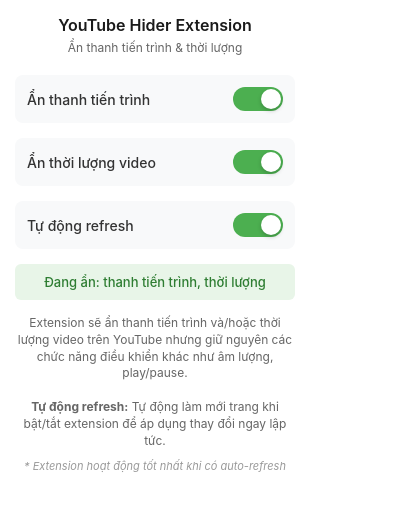
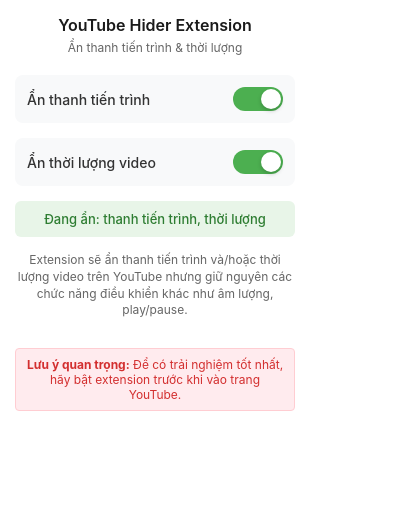
Before and after one commit to PhanKydeptrai/TubeTuner, a browser extension: page popup.html in a window 400 px wide. Drawn offline with Linux system fonts and the light colour scheme.

Commit message:
Add important note and hide auto-refresh feature in popup

```diff
--- a/popup.html
+++ b/popup.html
@@ -106,6 +106,22 @@
             margin-top: 10px;
             font-style: italic;
         }
+
+        .important-note {
+            font-size: 12px;
+            color: #d32f2f;
+            text-align: center;
+            margin-top: 12px;
+            padding: 8px;
+            border: 1px solid #ffcdd2;
+            background-color: #ffebee;
+            border-radius: 4px;
+        }
+
+        /* Tạm thời ẩn tính năng auto-refresh */
+        #autoRefreshContainer {
+            display: none;
+        }
     </style>
 </head>
 <body>    <div class="header">
@@ -125,7 +141,7 @@
         </div>
     </div>
 
-    <div class="toggle-container">
+    <div class="toggle-container" id="autoRefreshContainer">
         <span class="toggle-label">Tự động refresh</span>
         <div class="toggle-switch" id="autoRefreshSwitch">
             <div class="toggle-slider"></div>
@@ -137,11 +153,15 @@
     </div>    <div class="info">
         Extension sẽ ẩn thanh tiến trình và/hoặc thời lượng video trên YouTube nhưng giữ nguyên các chức năng điều khiển khác như âm lượng, play/pause.
         <br><br>
-        <strong>Tự động refresh:</strong> Tự động làm mới trang khi bật/tắt extension để áp dụng thay đổi ngay lập tức.
+        <!-- <strong>Tự động refresh:</strong> Tự động làm mới trang khi bật/tắt extension để áp dụng thay đổi ngay lập tức. -->
     </div>
 
-    <div class="refresh-note">
+    <!-- <div class="refresh-note">
         * Extension hoạt động tốt nhất khi có auto-refresh
+    </div> -->
+
+    <div class="important-note">
+        <strong>Lưu ý quan trọng:</strong> Để có trải nghiệm tốt nhất, hãy bật extension trước khi vào trang YouTube.
     </div>
 
     <script src="popup.js"></script>
```
